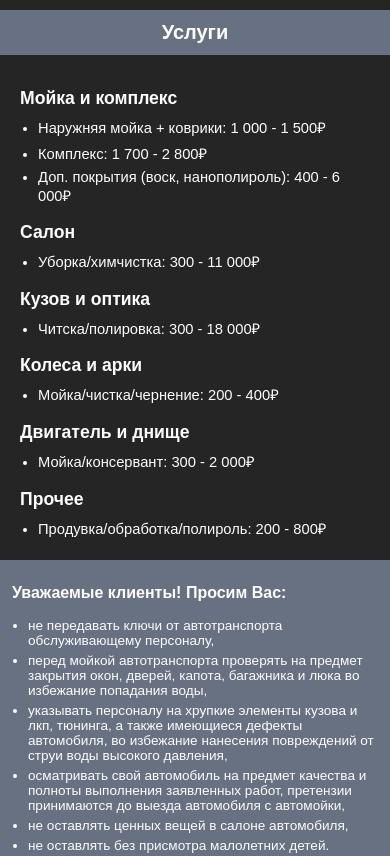
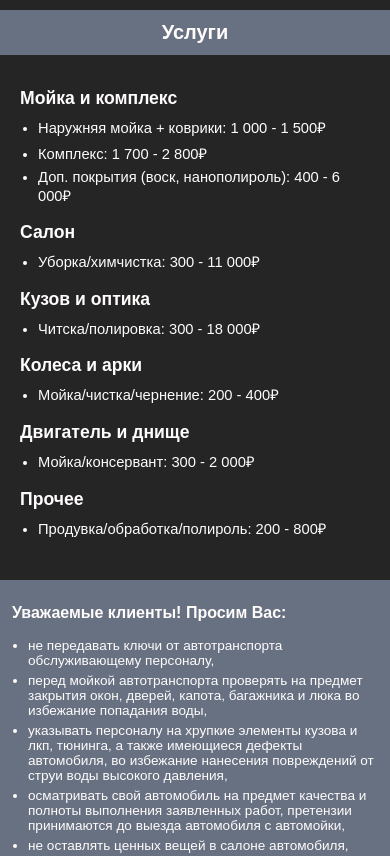
Before and after one commit to Karina-1102/am24, a plain HTML site: page index.html in a window 390 px wide. Shown: the part 369-1225 px from the top of the page. Drawn offline with Linux system fonts and the light colour scheme.

Commit message:
Update style.css

```diff
--- a/style.css
+++ b/style.css
@@ -272,6 +272,7 @@ body {
 
 	.yslygi_text_all {
 		margin: 15px 20px;
+		padding-bottom: 20px;
 	}
 
 	.p {
@@ -322,7 +323,7 @@ body {
 	.q{
 		font-size: 0.75rem;
 		margin: 0;
-
+	}
 	.oferta{
 		font-size: 0.75rem;
 		margin-top:20px;
```
